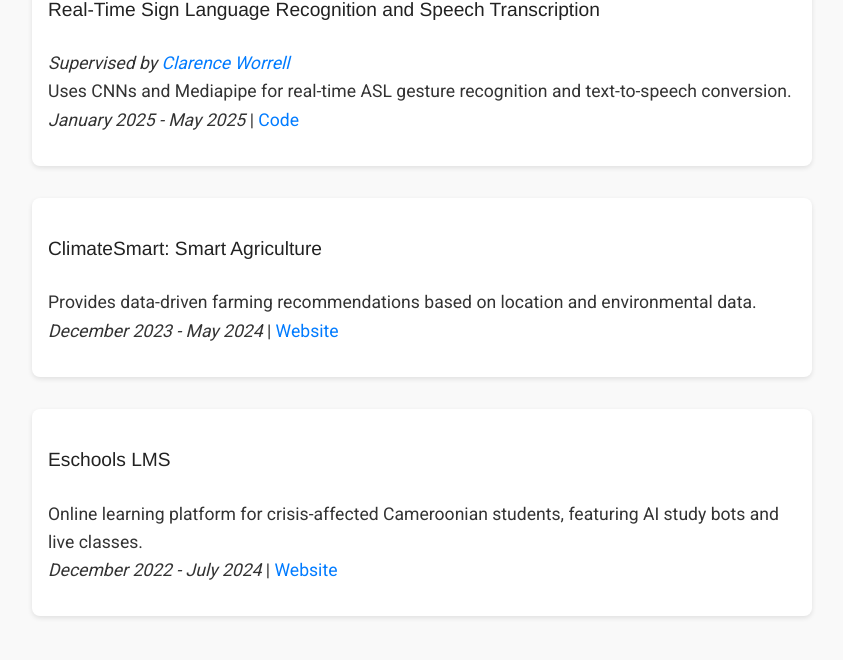
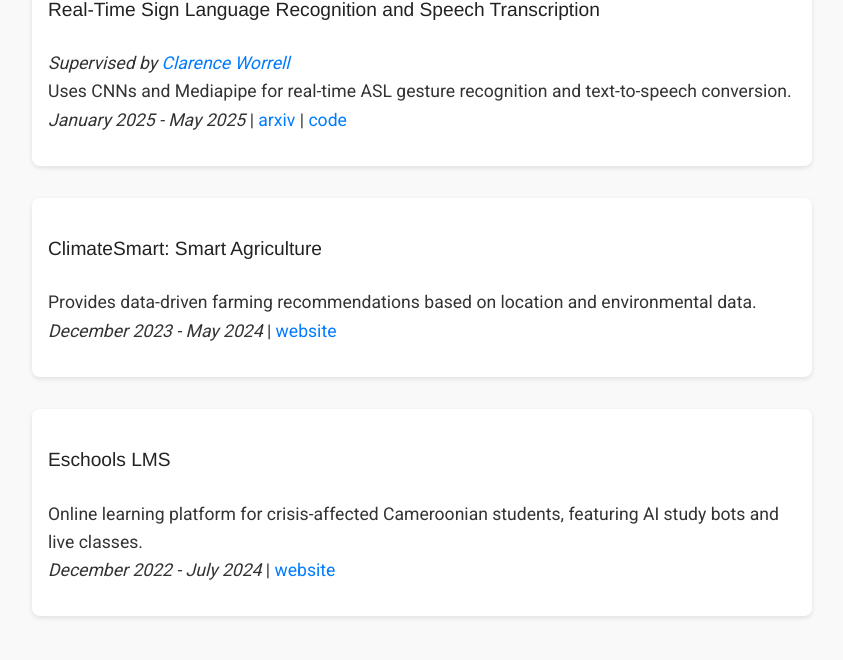
Before and after one commit to FonyaBrandone/FonyaBrandone.github.io, a Jekyll site: the page built from index.md, in a window 1280 px wide and 900 px high, scrolled down 3152 px. Shown: the part 150-810 px from the top of the window, without its empty margins (218-1061 px from the left). Built offline with Jekyll 4.4.1, drawn with Linux system fonts in a browser that asks for light colours.

Commit message:
Added arxiv link

```diff
--- a/index.md
+++ b/index.md
@@ -110,17 +110,17 @@ description: Brandone Fonya's website
       <h3>Real-Time Sign Language Recognition and Speech Transcription</h3>
       <p><em>Supervised by <a href="https://insights.sei.cmu.edu/authors/clarence-worrell/">Clarence Worrell</a></em><br>
       Uses CNNs and Mediapipe for real-time ASL gesture recognition and text-to-speech conversion.<br>
-      <em>January 2025 - May 2025</em> | <a href="https://github.com/FonyaBrandone/Sign-language-project-deep-learning">Code</a></p>
+      <em>January 2025 - May 2025</em> | <a href="http://arxiv.org/abs/2508.12713">arxiv</a> | <a href="https://github.com/FonyaBrandone/Sign-language-project-deep-learning">code</a></p>
     </div>
     <div class="project-item">
       <h3>ClimateSmart: Smart Agriculture</h3>
       <p>Provides data-driven farming recommendations based on location and environmental data.<br>
-      <em>December 2023 - May 2024</em> | <a href="https://climatesmart.000webhostapp.com/">Website</a></p>
+      <em>December 2023 - May 2024</em> | <a href="https://climatesmart.000webhostapp.com/">website</a></p>
     </div>
     <div class="project-item">
       <h3>Eschools LMS</h3>
       <p>Online learning platform for crisis-affected Cameroonian students, featuring AI study bots and live classes.<br>
-      <em>December 2022 - July 2024</em> | <a href="https://eschools.netlify.app/">Website</a></p>
+      <em>December 2022 - July 2024</em> | <a href="https://eschools.netlify.app/">website</a></p>
     </div>
   </section>
 
```
